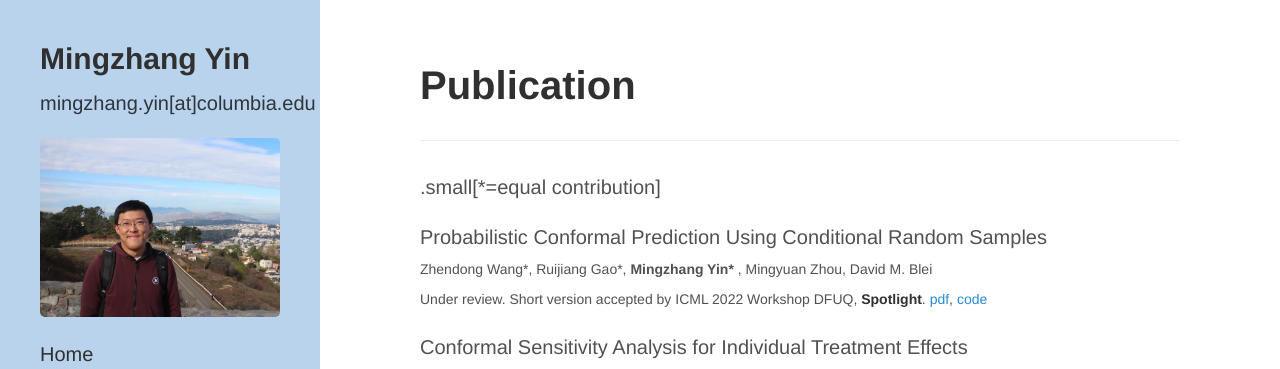
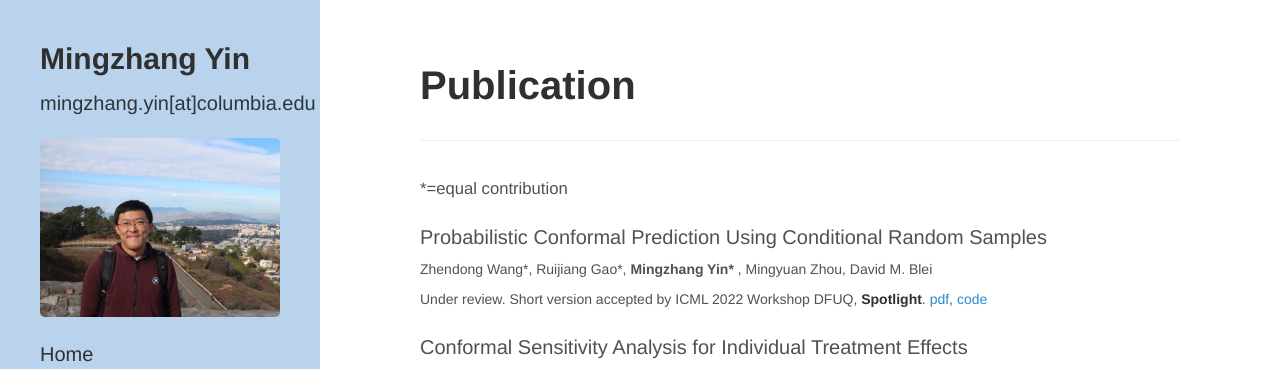
Before and after one commit to mingzhang-yin/mingzhang-yin.github.io, a Jekyll site: the page built from b-publications.md, in a window 1280 px wide and 900 px high. Shown: the top 369 px of the window. Built offline with Jekyll 4.4.1, drawn with Linux system fonts in a browser that asks for light colours; nearby versions of some CDN libraries; a style sheet for code colours, icons or effects is not loaded.

Commit message:
Update b-publications.md

```diff
--- a/b-publications.md
+++ b/b-publications.md
@@ -9,7 +9,7 @@ ___
 <!--
 ### Publication
 -->
-.small[*=equal contribution]
+<small>*=equal contribution</small>
 
 Probabilistic Conformal Prediction Using Conditional Random Samples
 <br> <span style="font-size:14px">  Zhendong Wang\*, Ruijiang Gao\*, <b>Mingzhang Yin* </b>, Mingyuan Zhou, David M. Blei    <br> Under review. Short version accepted by ICML 2022 Workshop DFUQ, **Spotlight**. [pdf](https://arxiv.org/pdf/2206.06584.pdf), [code](https://github.com/Zhendong-Wang/Probabilistic-Conformal-Prediction)
```
